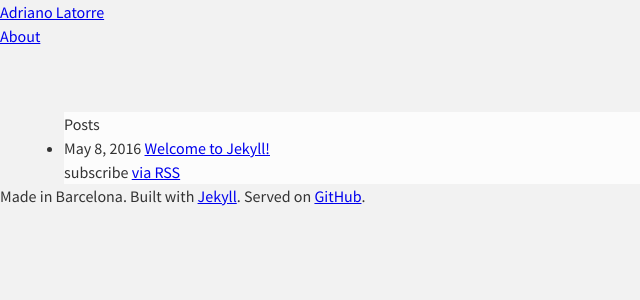
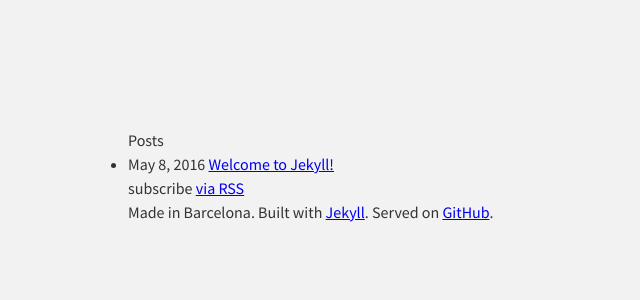
Before and after one commit to AdrianoLatorre/adriano.latorre.info, a Jekyll site: the page built from index.html, in a window 1280 px wide. Shown: the top 300 px of the page, without its empty margins (0-640 px from the left). Built offline with Jekyll 4.4.1, drawn with Linux system fonts in a browser that asks for light colours.

Commit message:
Container sizing

```diff
--- a/_includes/footer.html
+++ b/_includes/footer.html
@@ -1,5 +1,5 @@
 <footer class="site-footer">
-  <div class="site-colophon">
+  <div class="footer-colophon">
     Made in Barcelona. Built with <a href="https://jekyllrb.com/">Jekyll</a>. Served on <a href="https://github.com/adrianolatorre/adrianolatorre.github.io">GitHub</a>.
   </div>
 </footer>
--- a/_includes/header.html
+++ b/_includes/header.html
@@ -1,17 +1,6 @@
 <header class="site-header">
-
   <div class="wrap">
-
-    <a class="site-title" href="{{ site.baseurl }}/">{{ site.title }}</a>
-
     <nav class="site-nav">
-      <div class="trigger">
-        {% for page in site.pages %}
-          {% if page.title %}<a class="page-link" href="{{ page.url | prepend: site.baseurl }}">{{ page.title }}</a>{% endif %}
-        {% endfor %}
-      </div>
     </nav>
-
   </div>
-
 </header>
--- a/_layouts/default.html
+++ b/_layouts/default.html
@@ -7,7 +7,7 @@
     <div class="wrap">
       {{ content }}
     </div>
+    {% include footer.html %}
   </div>
-  {% include footer.html %}
 </body>
 </html>
--- a/_sass/objects.scss
+++ b/_sass/objects.scss
@@ -1,7 +1,6 @@
 // objects.scss: cosmetic-free design patterns (OOCSS).
 
 .main-container {
-  background-color: $bg;
-  margin: 4rem auto 0;
-  max-width: 90%;
+  margin: 8rem auto;
+  max-width: 64rem;
 }
```
